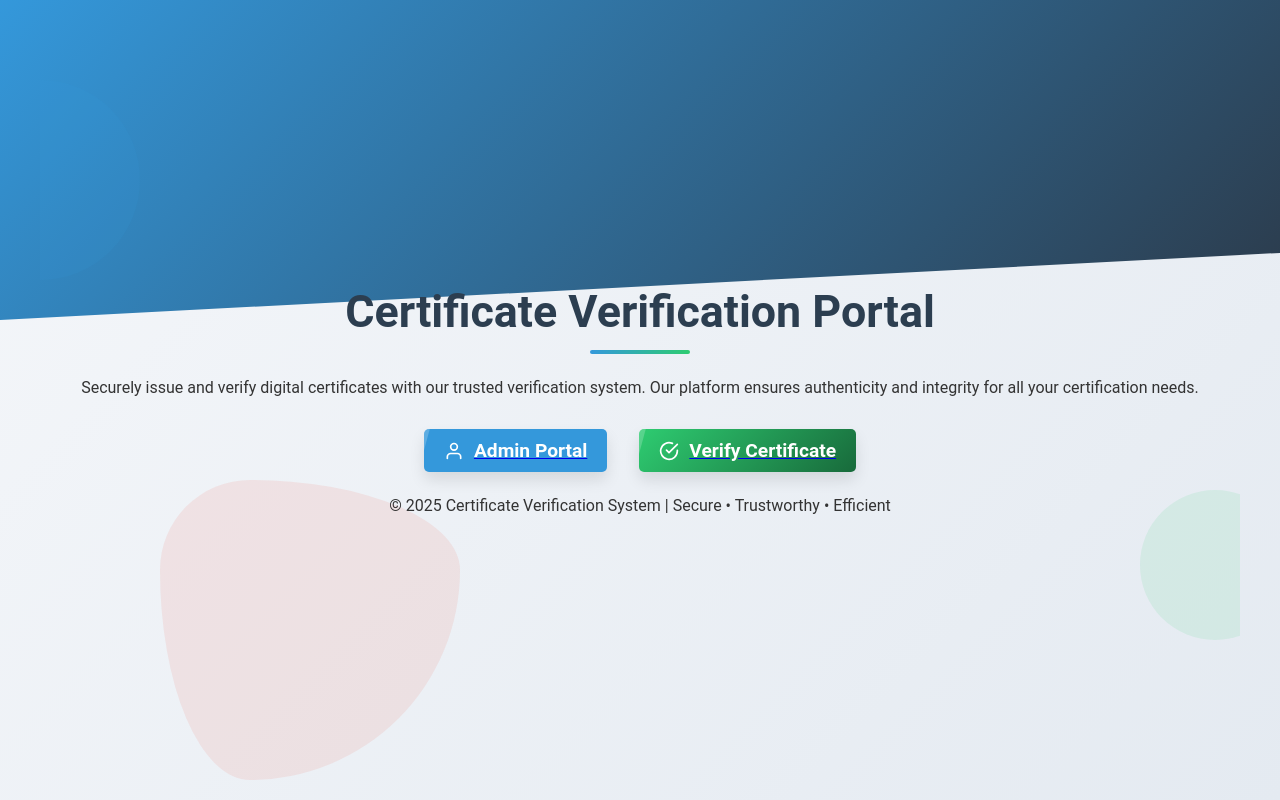
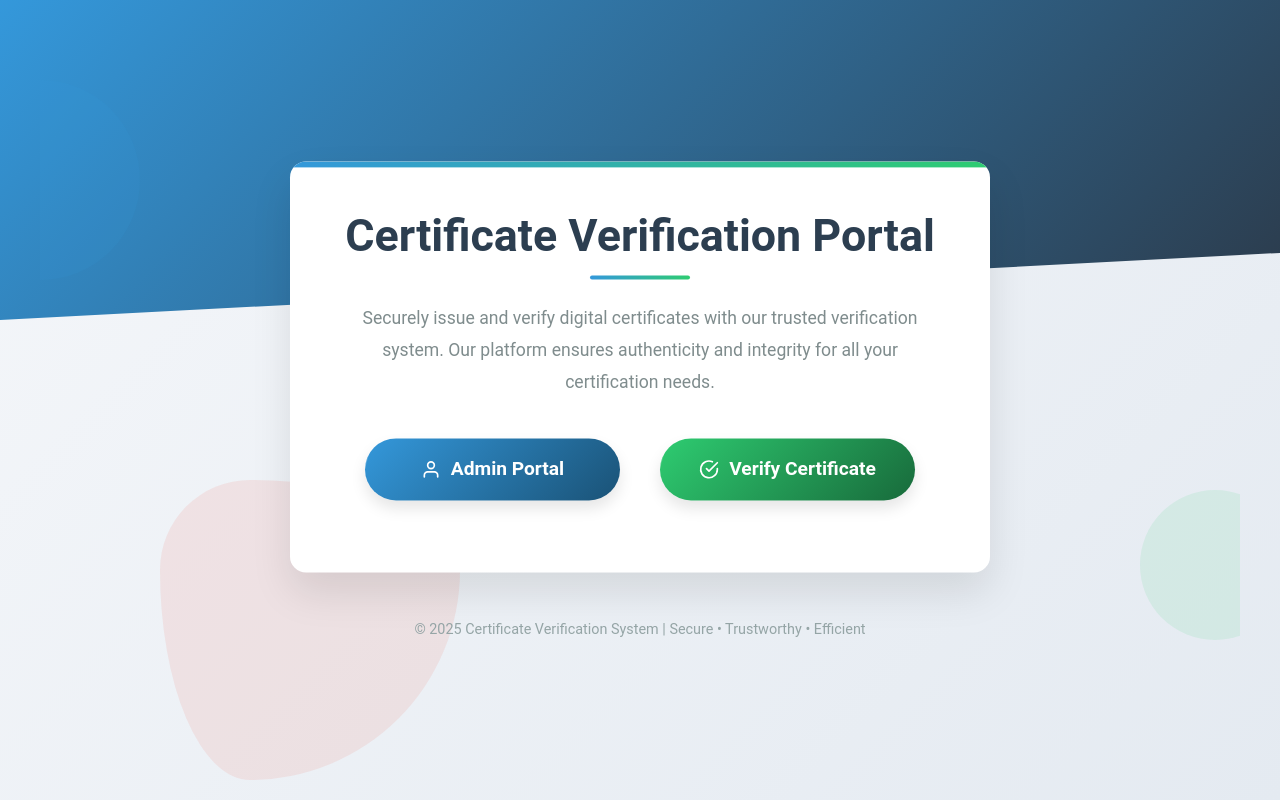
Before and after one commit to akima6/-Certificate-Verification-System, a React (Create React App) app: page / in a window 1280 px wide. Built offline with nearby package versions, Linux system fonts and the light colour scheme.

Commit message:
Update App.css

```diff
--- a/src/App.css
+++ b/src/App.css
@@ -1,123 +1,260 @@
-/* Add these new styles */
-.admin-panel,
-.user-portal {
-    max-width: 800px;
-    margin: 20px auto;
-    padding: 20px;
-    background: #fff;
-    border-radius: 10px;
-    box-shadow: 0 2px 10px rgba(0,0,0,0.1);
+* {
+  box-sizing: border-box;
+  margin: 0;
+  padding: 0;
+  font-family: 'Poppins', 'Roboto', 'Segoe UI', sans-serif;
 }
 
-.upload-section {
-    margin-bottom: 30px;
-    padding: 20px;
-    background: #f8f9fa;
-    border-radius: 8px;
+body {
+  background: linear-gradient(135deg, #f5f7fa 0%, #e4eaf1 100%);
+  color: #333;
+  position: relative;
+  overflow-x: hidden;
 }
 
-.cid-display {
-    background: #e9ecef;
-    padding: 10px;
-    border-radius: 5px;
-    word-break: break-all;
+body::before {
+  content: '';
+  position: absolute;
+  top: 0;
+  left: 0;
+  right: 0;
+  height: 40vh;
+  background: linear-gradient(135deg, #3498db 0%, #2c3e50 100%);
+  transform: skewY(-3deg);
+  transform-origin: top left;
+  z-index: -1;
 }
 
-.certificate-details {
-    margin-top: 20px;
-    padding: 20px;
-    background: #f8f9fa;
-    border-radius: 8px;
+.container {
+  display: flex;
+  flex-direction: column;
+  align-items: center;
+  justify-content: center;
+  min-height: 100vh;
+  padding: 2rem;
+  max-width: 1200px;
+  margin: 0 auto;
+  position: relative;
 }
 
-.certificate-details h3 {
-    color: #2c3e50;
-    margin-bottom: 15px;
+.background-shapes {
+  position: absolute;
+  width: 100%;
+  height: 100%;
+  overflow: hidden;
+  z-index: -1;
 }
 
-.certificate-details-page {
-    max-width: 600px;
-    margin: 20px auto;
-    padding: 30px;
-    background: #fff;
-    border-radius: 10px;
-    box-shadow: 0 2px 10px rgba(0,0,0,0.1);
+.shape {
+  position: absolute;
+  border-radius: 50%;
+  opacity: 0.1;
 }
 
-.certificate-info {
-    background: #f8f9fa;
-    padding: 20px;
-    border-radius: 8px;
+.shape-1 {
+  width: 200px;
+  height: 200px;
+  background-color: #3498db;
+  top: 10%;
+  left: -100px;
 }
 
-.certificate-info p {
-    margin: 10px 0;
-    font-size: 16px;
-    color: #34495e;
+.shape-2 {
+  width: 150px;
+  height: 150px;
+  background-color: #2ecc71;
+  bottom: 20%;
+  right: -50px;
 }
 
-.upload-container {
-    display: flex;
-    gap: 10px;
-    align-items: center;
-    margin-top: 20px;
+.shape-3 {
+  width: 300px;
+  height: 300px;
+  background-color: #e74c3c;
+  top: 60%;
+  left: 10%;
+  border-radius: 30% 70% 70% 30% / 30% 30% 70% 70%;
+}
+
+h1 {
+  font-size: 2.8rem;
+  margin-bottom: 1.5rem;
+  color: #2c3e50;
+  text-align: center;
+  font-weight: 700;
+  position: relative;
+}
+
+h1::after {
+  content: '';
+  display: block;
+  width: 100px;
+  height: 4px;
+  background: linear-gradient(to right, #3498db, #2ecc71);
+  margin: 0.8rem auto 0;
+  border-radius: 2px;
+}
+
+.card-container {
+  background-color: white;
+  border-radius: 16px;
+  padding: 3rem;
+  box-shadow: 0 20px 40px rgba(0, 0, 0, 0.1);
+  width: 90%;
+  max-width: 700px;
+  margin: 0 auto;
+  text-align: center;
+  transform: translateY(0);
+  transition: transform 0.3s ease;
+  position: relative;
+  z-index: 1;
+  overflow: hidden;
+}
+
+.card-container::before {
+  content: '';
+  position: absolute;
+  top: 0;
+  left: 0;
+  width: 100%;
+  height: 6px;
+  background: linear-gradient(90deg, #3498db, #2ecc71);
+}
+
+.card-container:hover {
+  transform: translateY(-5px);
+}
+
+.description {
+  color: #7f8c8d;
+  margin-bottom: 2.5rem;
+  line-height: 1.8;
+  font-size: 1.1rem;
+}
+
+.button-group {
+  display: flex;
+  gap: 2.5rem;
+  margin-top: 2.5rem;
+  flex-wrap: wrap;
+  justify-content: center;
+  width: 100%;
+  max-width: 550px;
+  margin-left: auto;
+  margin-right: auto;
+}
+
+.button-group a {
+  text-decoration: none;
+  display: block;
+  flex: 1;
+  min-width: 180px;
+  text-align: center;
 }
 
 button {
-    padding: 10px 20px;
-    background: #3498db;
-    color: white;
-    border: none;
-    border-radius: 5px;
-    cursor: pointer;
+  padding: 1.2rem 1.8rem;
+  font-size: 1.2rem;
+  border: none;
+  border-radius: 50px;
+  cursor: pointer;
+  transition: all 0.3s ease;
+  box-shadow: 0 8px 15px rgba(0, 0, 0, 0.1);
+  font-weight: 600;
+  width: 100%;
+  display: flex;
+  align-items: center;
+  justify-content: center;
+  gap: 10px;
+  position: relative;
+  overflow: hidden;
 }
 
-button:hover {
-    background: #2980b9;
+button::before {
+  content: '';
+  position: absolute;
+  top: 0;
+  left: -100%;
+  width: 100%;
+  height: 100%;
+  background: rgba(255, 255, 255, 0.2);
+  transition: all 0.4s;
+  transform: skewX(-15deg);
 }
 
-input[type="file"] {
-    padding: 10px;
-    border: 1px solid #ddd;
-    border-radius: 5px;
+button:hover::before {
+  left: 100%;
 }
 
-.connect-button {
-    padding: 12px 24px;
-    background: #f6851b;
-    color: white;
-    border: none;
-    border-radius: 8px;
-    font-size: 1rem;
-    cursor: pointer;
-    transition: transform 0.2s ease;
+.issue-btn {
+  background: linear-gradient(135deg, #3498db, #1a5276);
+  color: white;
+}
+
+.issue-btn:hover {
+  background: linear-gradient(135deg, #2980b9, #154360);
+  transform: translateY(-2px);
+  box-shadow: 0 10px 20px rgba(52, 152, 219, 0.3);
+}
+
+.verify-btn {
+  background: linear-gradient(135deg, #2ecc71, #186a3b);
+  color: white;
+}
+
+.verify-btn:hover {
+  background: linear-gradient(135deg, #27ae60, #145a32);
+  transform: translateY(-2px);
+  box-shadow: 0 10px 20px rgba(46, 204, 113, 0.3);
+}
+
+.footer {
+  margin-top: 3rem;
+  text-align: center;
+  color: #95a5a6;
+  font-size: 0.9rem;
+}
+
+@media (max-width: 768px) {
+  h1 {
+    font-size: 2.2rem;
   }
 
-  .connect-button:hover {
-    transform: scale(1.05);
+  .card-container {
+    padding: 2rem;
   }
 
-  .auth-status {
-    font-weight: bold;
-    padding: 8px;
-    border-radius: 4px;
-    background: #f0f0f0;
+  .button-group {
+    flex-direction: column;
+    align-items: center;
+    gap: 1.5rem;
   }
 
-  .file-input {
-    margin: 15px 0;
-    padding: 10px;
-    border: 2px dashed #ccc;
-    border-radius: 8px;
+  .button-group a {
     width: 100%;
-    max-width: 400px;
+    max-width: 250px;
   }
 
-  .admin-panel {
-    max-width: 800px;
-    margin: 2rem auto;
-    padding: 2rem;
-    background: white;
-    border-radius: 12px;
-    box-shadow: 0 4px 6px rgba(0, 0, 0, 0.1);
+  body::before {
+    height: 30vh;
   }
+}
+
+@keyframes fadeIn {
+  from { opacity: 0; transform: translateY(20px); }
+  to { opacity: 1; transform: translateY(0); }
+}
+
+@keyframes float {
+  0% { transform: translateY(0px); }
+  50% { transform: translateY(-10px); }
+  100% { transform: translateY(0px); }
+}
+
+.container {
+  animation: fadeIn 0.8s ease-out;
+}
+
+.card-container {
+  animation: float 6s ease-in-out infinite;
+}
```
